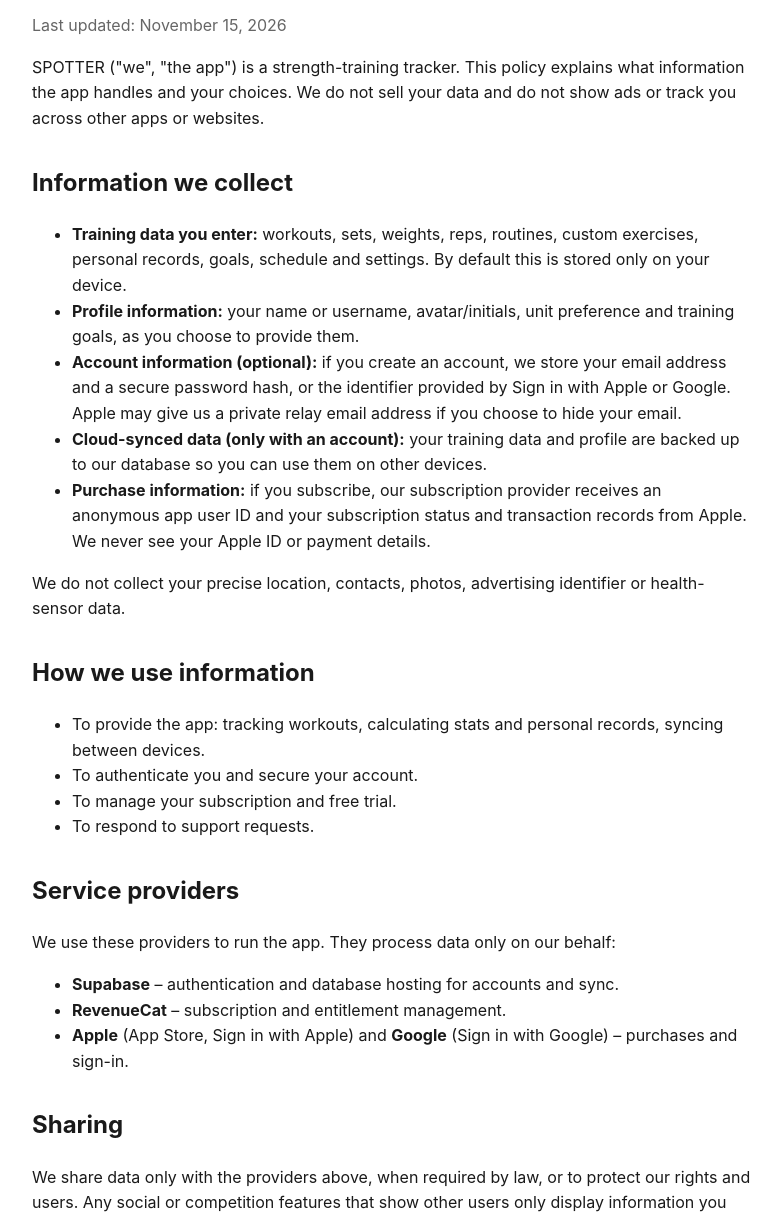
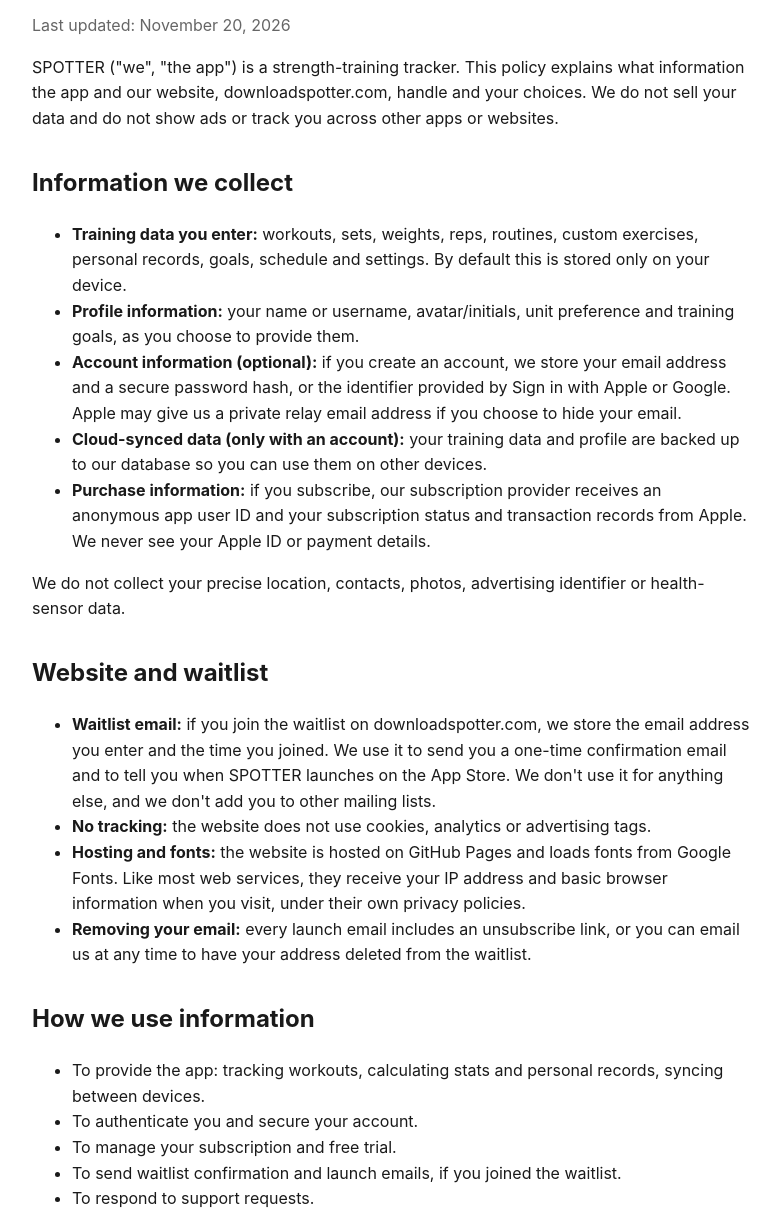
Before and after one commit to lucaswhittlebusiness-dev/spotter-legal, a plain HTML site: page privacy.html in a window 1280 px wide. Shown: the part 94-1308 px from the top of the page, without its empty margins (248-1029 px from the left). Drawn offline with Linux system fonts and the light colour scheme.

Commit message:
Privacy policy: cover website waitlist, Resend, hosting and fonts
Co-Authored-By: Claude Opus 5.5 <noreply@anthropic.com>

```diff
--- a/privacy.html
+++ b/privacy.html
@@ -3,9 +3,9 @@
 <title>SPOTTER Privacy Policy</title>
 <style>body{font:16px/1.6 -apple-system,system-ui,sans-serif;max-width:720px;margin:40px auto;padding:0 20px;color:#1a1a1a}h1{margin-bottom:0}h2{margin-top:32px}.d{color:#666}</style></head><body>
 <h1>SPOTTER Privacy Policy</h1>
-<p class="d">Last updated: November 15, 2026</p>
+<p class="d">Last updated: November 20, 2026</p>
 
-<p>SPOTTER ("we", "the app") is a strength-training tracker. This policy explains what information the app handles and your choices. We do not sell your data and do not show ads or track you across other apps or websites.</p>
+<p>SPOTTER ("we", "the app") is a strength-training tracker. This policy explains what information the app and our website, downloadspotter.com, handle and your choices. We do not sell your data and do not show ads or track you across other apps or websites.</p>
 
 <h2>Information we collect</h2>
 <ul>
@@ -17,18 +17,29 @@
 </ul>
 <p>We do not collect your precise location, contacts, photos, advertising identifier or health-sensor data.</p>
 
+<h2>Website and waitlist</h2>
+<ul>
+<li><b>Waitlist email:</b> if you join the waitlist on downloadspotter.com, we store the email address you enter and the time you joined. We use it to send you a one-time confirmation email and to tell you when SPOTTER launches on the App Store. We don't use it for anything else, and we don't add you to other mailing lists.</li>
+<li><b>No tracking:</b> the website does not use cookies, analytics or advertising tags.</li>
+<li><b>Hosting and fonts:</b> the website is hosted on GitHub Pages and loads fonts from Google Fonts. Like most web services, they receive your IP address and basic browser information when you visit, under their own privacy policies.</li>
+<li><b>Removing your email:</b> every launch email includes an unsubscribe link, or you can email us at any time to have your address deleted from the waitlist.</li>
+</ul>
+
 <h2>How we use information</h2>
 <ul>
 <li>To provide the app: tracking workouts, calculating stats and personal records, syncing between devices.</li>
 <li>To authenticate you and secure your account.</li>
 <li>To manage your subscription and free trial.</li>
+<li>To send waitlist confirmation and launch emails, if you joined the waitlist.</li>
 <li>To respond to support requests.</li>
 </ul>
 
 <h2>Service providers</h2>
 <p>We use these providers to run the app. They process data only on our behalf:</p>
 <ul>
-<li><b>Supabase</b> – authentication and database hosting for accounts and sync.</li>
+<li><b>Supabase</b> – authentication and database hosting for accounts, sync and the website waitlist.</li>
+<li><b>Resend</b> – sending waitlist confirmation and launch emails.</li>
+<li><b>GitHub Pages</b> and <b>Google Fonts</b> – hosting the website and serving its fonts.</li>
 <li><b>RevenueCat</b> – subscription and entitlement management.</li>
 <li><b>Apple</b> (App Store, Sign in with Apple) and <b>Google</b> (Sign in with Google) – purchases and sign-in.</li>
 </ul>
```
